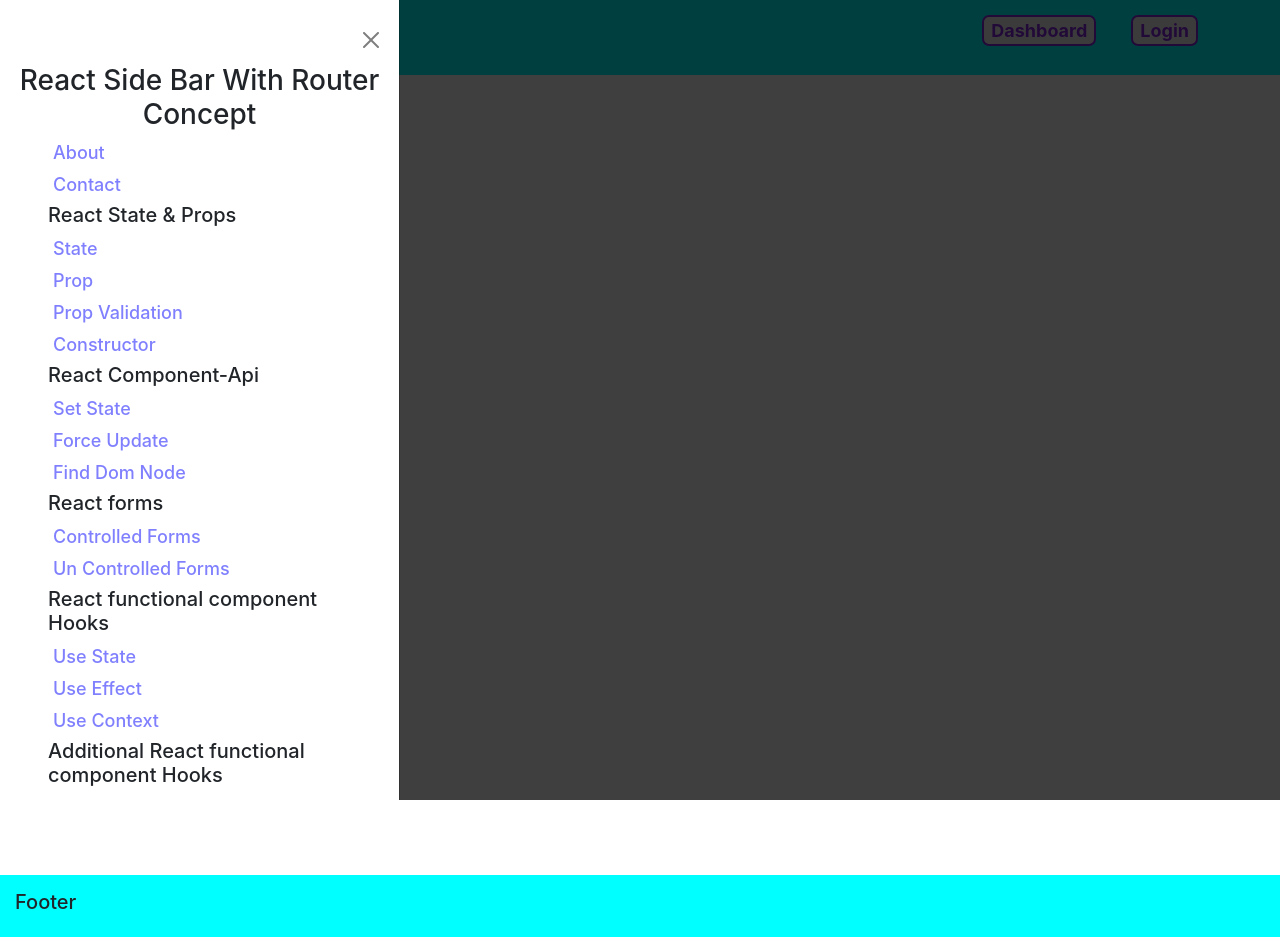
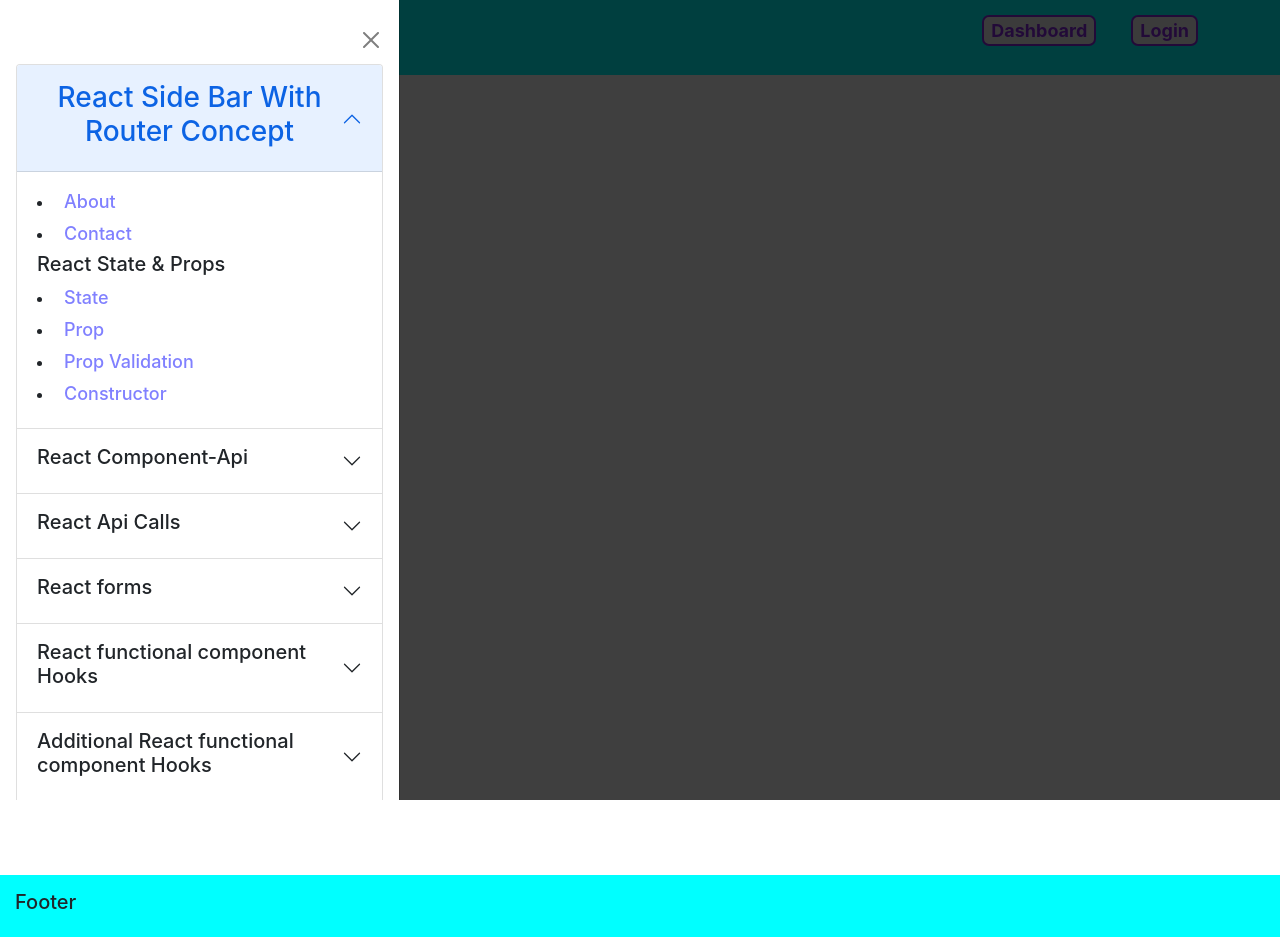
Before and after one commit to pa1popcornapps/practice, a React (Create React App) app: page /edit/1 in a window 1280 px wide. Both pictures are taken after a click on the button "Documentation". Built offline with nearby package versions, Linux system fonts and the light colour scheme.

Commit message:
Updated with sider bar collapse

```diff
--- a/src/component/sidebar/Sidebar.js
+++ b/src/component/sidebar/Sidebar.js
@@ -41,9 +41,17 @@ export default function SideBar() {
                             <button type="button" className="btn-close text-reset" data-bs-dismiss="offcanvas"></button>
                         </div>
                         <nav>
+
+                            <div>
+                                <div class="accordion" id="accordionExample">
+                                    <div class="accordion-item">
+                                        <h2 class="accordion-header" id="headingOne">
+                                            <button class="accordion-button" type="button" data-bs-toggle="collapse" data-bs-target="#collapseOne" aria-expanded="true" aria-controls="collapseOne">
                                                 <h3 className="text-center">React Side Bar With Router Concept</h3>
-                            <div>
-                                <ul className="list-items">
+                                            </button>
+                                        </h2>
+                                        <div id="collapseOne" class="accordion-collapse collapse show" aria-labelledby="headingOne" data-bs-parent="#accordionExample">
+                                            <div class="accordion-body">
                                                 <li data-bs-toggle="offcanvas" data-bs-target="#demo">
                                                     <Link to="/about" >About</Link>
                                                 </li>
@@ -63,7 +71,17 @@ export default function SideBar() {
                                                 <li data-bs-toggle="offcanvas" data-bs-target="#demo">
                                                     <Link to="/documentation/state-props/Constructor" >Constructor</Link>
                                                 </li>
+                                            </div>
+                                        </div>
+                                    </div>
+                                    <div class="accordion-item">
+                                        <h2 class="accordion-header" id="headingTwo">
+                                            <button class="accordion-button collapsed" type="button" data-bs-toggle="collapse" data-bs-target="#collapseTwo" aria-expanded="false" aria-controls="collapseTwo">
                                                 <h5>React Component-Api</h5>
+                                            </button>
+                                        </h2>
+                                        <div id="collapseTwo" class="accordion-collapse collapse" aria-labelledby="headingTwo" data-bs-parent="#accordionExample">
+                                            <div class="accordion-body">
                                                 <li data-bs-toggle="offcanvas" data-bs-target="#demo">
                                                     <Link to="/documentation/component-api/SetState" >Set State</Link>
                                                 </li>
@@ -73,14 +91,50 @@ export default function SideBar() {
                                                 <li data-bs-toggle="offcanvas" data-bs-target="#demo">
                                                     <Link to="/documentation/component-api/find-dom" >Find Dom Node</Link>
                                                 </li>
+                                            </div>
+                                        </div>
+                                    </div>
+                                    <div class="accordion-item">
+                                        <h2 class="accordion-header" id="headingThree">
+                                            <button class="accordion-button collapsed" type="button" data-bs-toggle="collapse" data-bs-target="#collapseThree" aria-expanded="false" aria-controls="collapseThree">
+
+                                                <h5>React Api Calls</h5>
+                                            </button>
+                                        </h2>
+                                        <div id="collapseThree" class="accordion-collapse collapse" aria-labelledby="headingThree" data-bs-parent="#accordionExample">
+                                            <div class="accordion-body">
+                                                <li data-bs-toggle="offcanvas" data-bs-target="#demo">
+                                                    <Link to="/documentation/api-call/EmployeeApi" >Employee Api Calls</Link>
+                                                </li>
+                                            </div>
+                                        </div>
+                                    </div>
+                                    <div class="accordion-item">
+                                        <h2 class="accordion-header" id="headingFour">
+                                            <button class="accordion-button collapsed" type="button" data-bs-toggle="collapse" data-bs-target="#collapseFour" aria-expanded="false" aria-controls="collapseFour">
                                                 <h5>React forms</h5>
+                                            </button>
+                                        </h2>
+                                        <div id="collapseFour" class="accordion-collapse collapse" aria-labelledby="headingFour" data-bs-parent="#accordionExample">
+                                            <div class="accordion-body">
                                                 <li data-bs-toggle="offcanvas" data-bs-target="#demo">
                                                     <Link to="/documentation/forms/ControlledForms" >Controlled Forms</Link>
                                                 </li>
                                                 <li data-bs-toggle="offcanvas" data-bs-target="#demo">
                                                     <Link to="/documentation/forms/UnControlledForms" >Un Controlled Forms</Link>
                                                 </li>
+                                            </div>
+                                        </div>
+                                    </div>
+                                    <div class="accordion-item">
+                                        <h2 class="accordion-header" id="headingFive">
+                                            <button class="accordion-button collapsed" type="button" data-bs-toggle="collapse" data-bs-target="#collapseFive" aria-expanded="false" aria-controls="collapseFive">
+
                                                 <h5>React functional component Hooks</h5>
+                                            </button>
+                                        </h2>
+                                        <div id="collapseFive" class="accordion-collapse collapse" aria-labelledby="headingFive" data-bs-parent="#accordionExample">
+                                            <div class="accordion-body">
                                                 <li data-bs-toggle="offcanvas" data-bs-target="#demo">
                                                     <Link to="/documentation/hooks/functional-hooks/UseState" >Use State</Link>
                                                 </li>
@@ -90,7 +144,18 @@ export default function SideBar() {
                                                 <li data-bs-toggle="offcanvas" data-bs-target="#demo">
                                                     <Link to="/documentation/hooks/functional-hooks/UseContext" >Use Context</Link>
                                                 </li>
+                                            </div>
+                                        </div>
+                                    </div>
+                                    <div class="accordion-item">
+                                        <h2 class="accordion-header" id="headingSix">
+                                            <button class="accordion-button collapsed" type="button" data-bs-toggle="collapse" data-bs-target="#collapseSix" aria-expanded="false" aria-controls="collapseSix">
+
                                                 <h5>Additional React functional component Hooks</h5>
+                                            </button>
+                                        </h2>
+                                        <div id="collapseSix" class="accordion-collapse collapse" aria-labelledby="headingSix" data-bs-parent="#accordionExample">
+                                            <div class="accordion-body">
                                                 <li data-bs-toggle="offcanvas" data-bs-target="#demo">
                                                     <Link to="/documentation/hooks/functional-hooks/additional-hooks/UseCallback" >Use Callback</Link>
                                                 </li>
@@ -112,14 +177,33 @@ export default function SideBar() {
                                                 <li data-bs-toggle="offcanvas" data-bs-target="#demo">
                                                     <Link to="/documentation/hooks/functional-hooks/additional-hooks/UseRef" >Use Ref</Link>
                                                 </li>
+                                            </div>
+                                        </div>
+                                    </div>
+                                    <div class="accordion-item">
+                                        <h2 class="accordion-header" id="headingSeven">
+                                            <button class="accordion-button collapsed" type="button" data-bs-toggle="collapse" data-bs-target="#collapseSeven" aria-expanded="false" aria-controls="collapseSeven">
+
                                                 <h5>React class component Hooks</h5>
+                                            </button>
+                                        </h2>
+                                        <div id="collapseSeven" class="accordion-collapse collapse" aria-labelledby="headingSeven" data-bs-parent="#accordionExample">
+                                            <div class="accordion-body">
                                                 <li data-bs-toggle="offcanvas" data-bs-target="#demo">
                                                     <Link to="/documentation/hooks/class-hooks/HooksSequence" >Class Component Hooks</Link>
                                                 </li>
-                                    <h5>React Api Calls</h5>
-                                    <li data-bs-toggle="offcanvas" data-bs-target="#demo">
-                                        <Link to="/documentation/api-call/EmployeeApi" >Employee Api Calls</Link>
-                                    </li>
+                                            </div>
+                                        </div>
+                                    </div>
+                                </div>
+                                <ul className="list-items">
+
+
+
+
+
+
+
                                 </ul>
                             </div>
                         </nav>
--- a/src/component/sidebar/documentation/api-call/EditEmployee.js
+++ b/src/component/sidebar/documentation/api-call/EditEmployee.js
@@ -3,6 +3,7 @@ import axios from 'axios';
 function EditEmployee(props) {
     const [employee, setemployee] = useState({ Id: '', Name: '', Department: '', Age: '', Location: '', Salary: '' });
     const Url = "https://api-generator.retool.com/Fkx6QU/data/" + props.match.params.id;
+
     useEffect(() => {
         const GetData = async () => {
             const result = await axios(Url);
```
Lines whose indentation alone changed are shown as unchanged.
